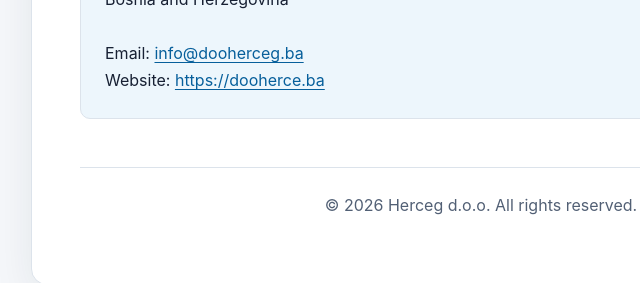
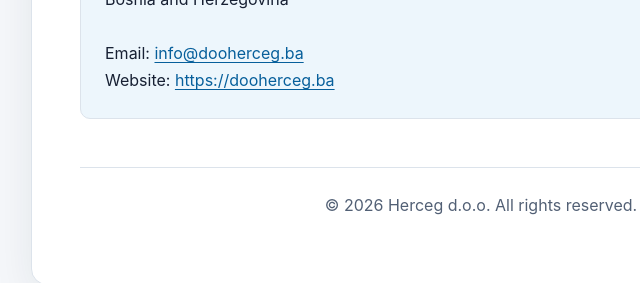
Before and after one commit to AhmedMehmedovic/drive-logistic-privacy, a plain HTML site: page index.html in a window 1280 px wide. Shown: the part 5385-5668 px from the top of the page, 159-799 px from the left. Drawn offline with Linux system fonts and the light colour scheme.

Commit message:
Update index.html

```diff
--- a/index.html
+++ b/index.html
@@ -534,7 +534,7 @@
             target="_blank"
             rel="noopener noreferrer"
           >
-            https://dooherce.ba
+            https://dooherceg.ba
           </a>
         </div>
       </section>
```
